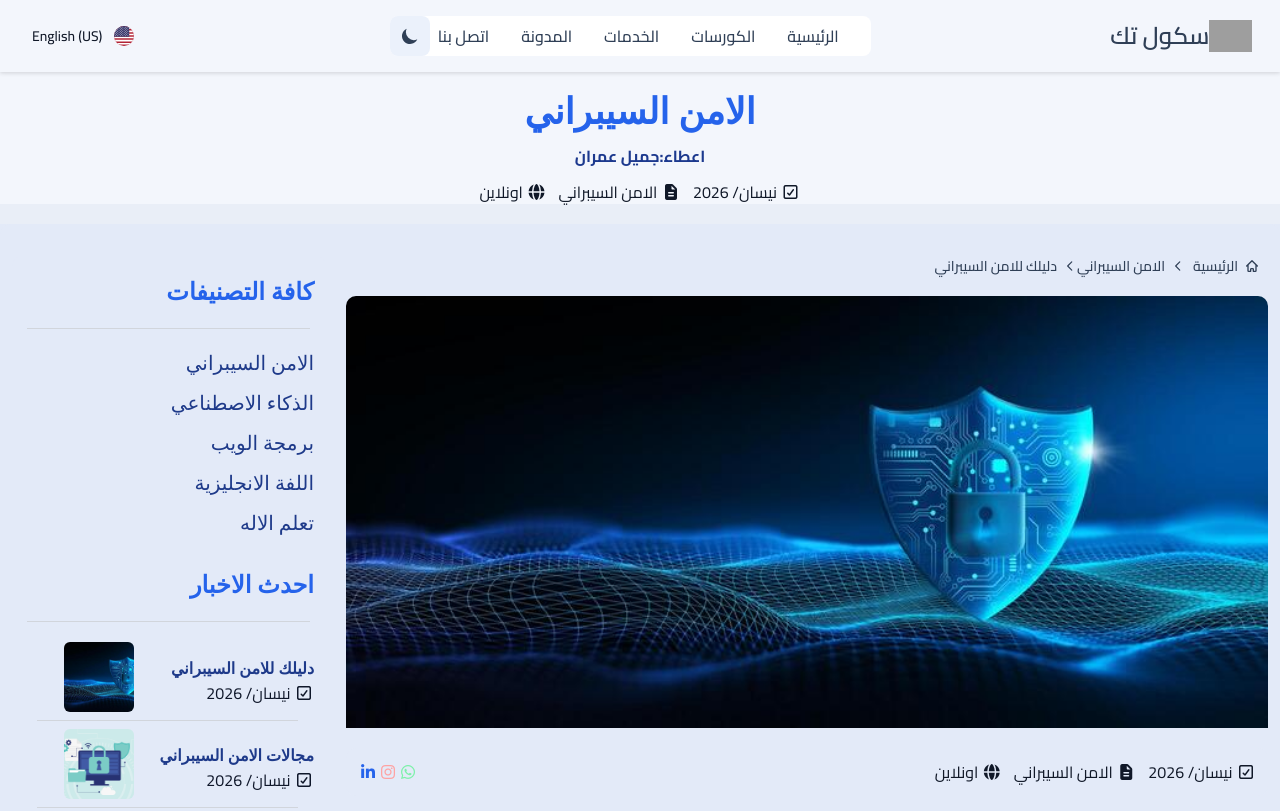
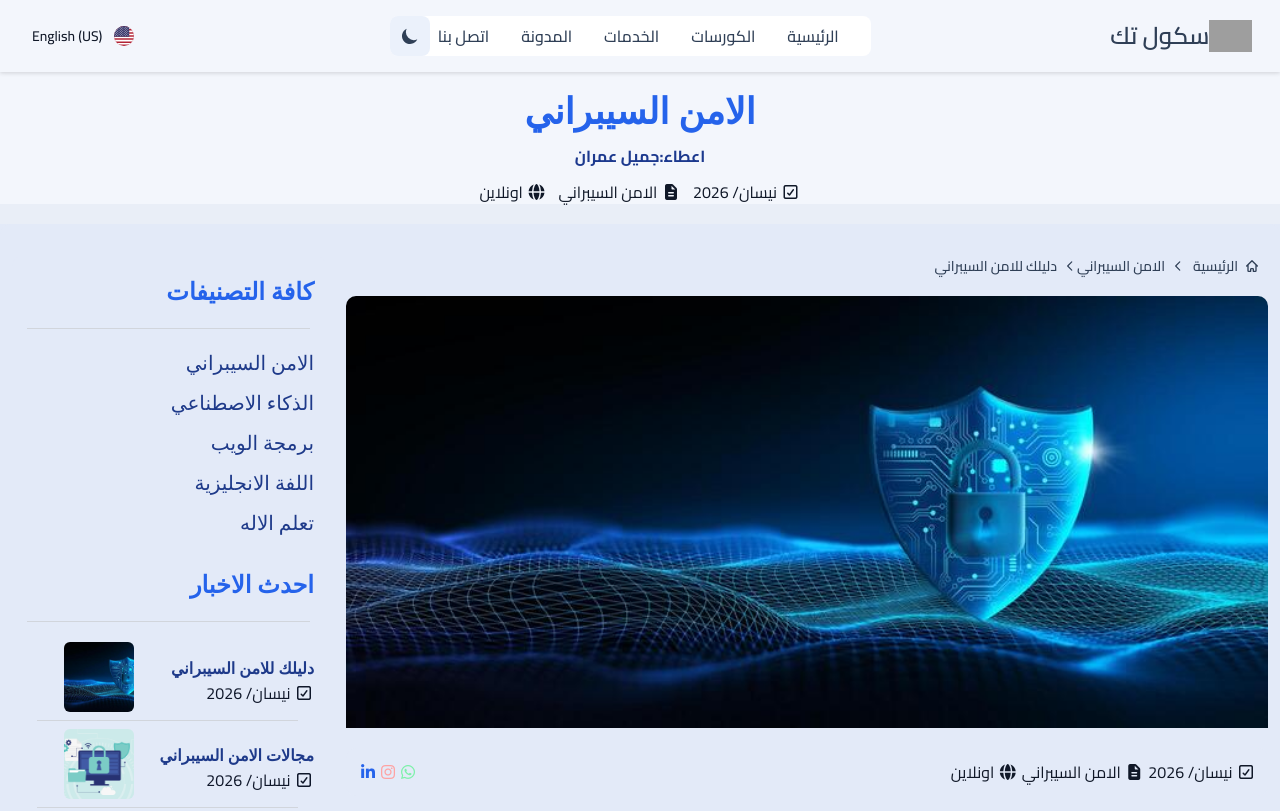
Before and after one commit to shahad-w203/locsh, a website: page single-post.html in a window 1280 px wide. Shown: the top 811 px of the page. Drawn offline with nearby package versions, Linux system fonts and the light colour scheme; grey boxes are pictures that could not be loaded.

Commit message:
Add files via upload

```diff
--- a/single-post.html
+++ b/single-post.html
@@ -414,7 +414,7 @@
 
 
                 <div class="flex justify-between p-3 mt-5 items-center bg-green-50 dark:bg-cyan-50 rounded-[5px] ">
-                    <div class="flex gap-3 dark:text-gray-200! text-gray-900! ">
+                    <div class="flex gap-1 md:gap-2 dark:text-gray-200! text-gray-900! ">
                         <div  >
                             <i class="  fa-regular fa-square-check"></i>
                             نيسان/ 2026
```
